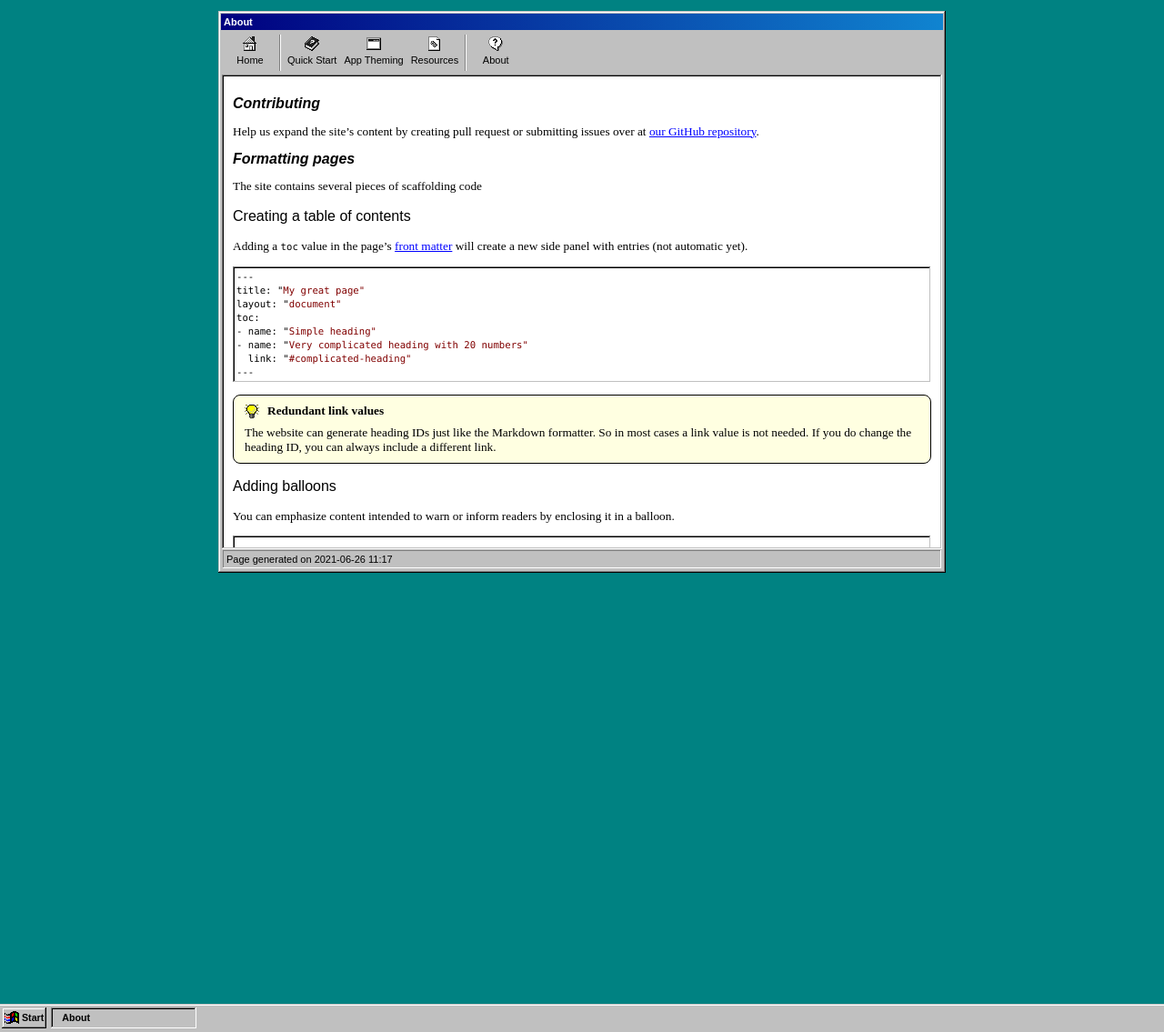
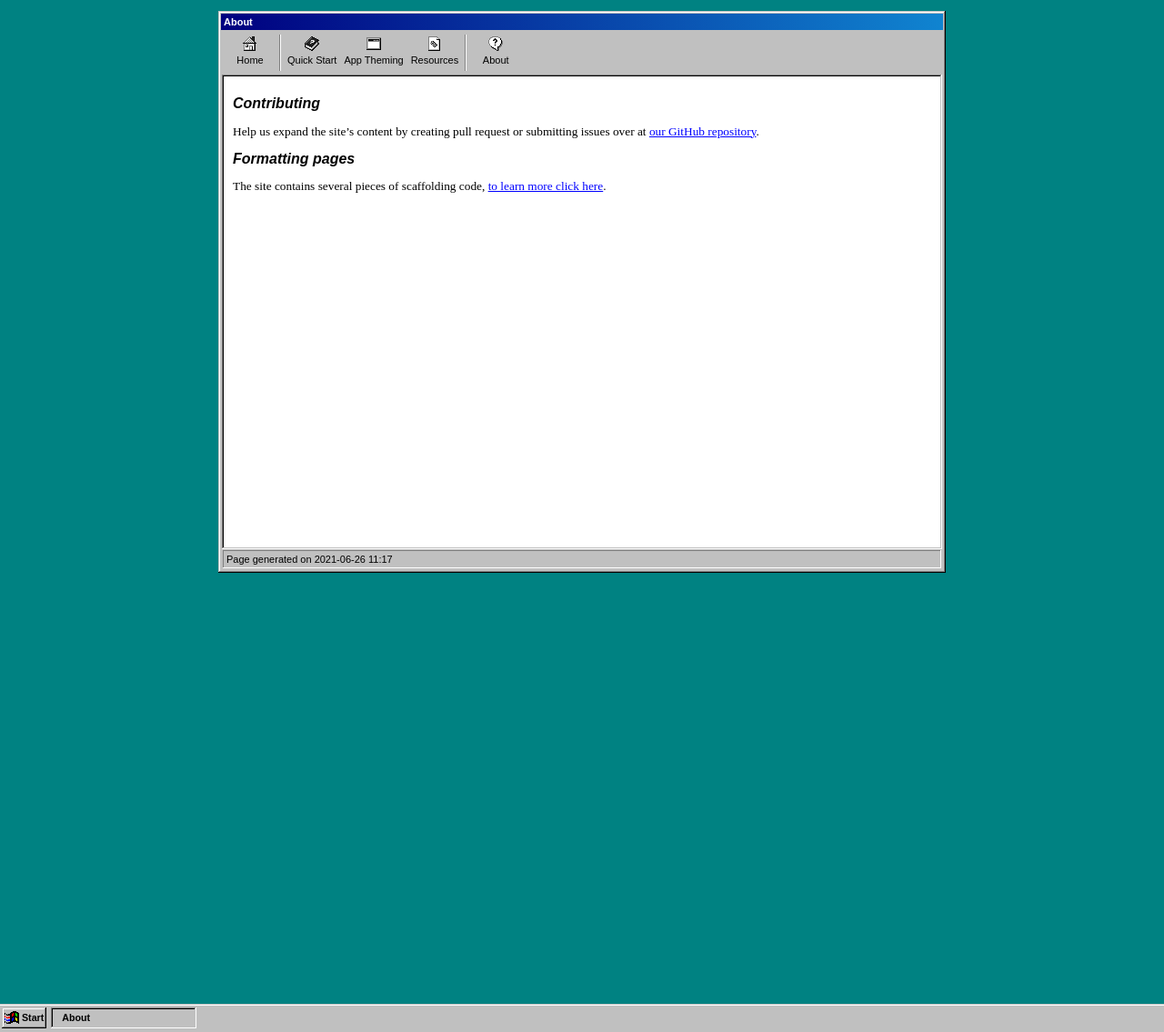
Before and after one commit to WinClassic/winclassic.github.io, a Jekyll site: the page built from about.md, in a window 1280 px wide. Shown: the whole page at 91% size. Built offline with Jekyll 4.4.1, drawn with Linux system fonts in a browser that asks for light colours.

Commit message:
Separate formatting guide from about page

````diff
--- a/about.md
+++ b/about.md
@@ -12,40 +12,4 @@ Help us expand the site's content by creating pull request or submitting issues
 
 ## Formatting pages
 
-The site contains several pieces of scaffolding code
-
-### Creating a table of contents
-
-Adding a `toc` value in the page's [front matter](https://jekyllrb.com/docs/front-matter/) will create a new side panel with entries (not automatic yet).
-
-```yaml
----
-title: "My great page"
-layout: "document"
-toc:
-- name: "Simple heading"
-- name: "Very complicated heading with 20 numbers"
-  link: "#complicated-heading"
----
-```
-
-{% include balloon.html title="Redundant link values" description="The website can generate heading IDs just like the Markdown formatter. So in most cases a link value is not needed. If you do change the heading ID, you can always include a different link." icon="bulb_16.png" %}
-
-### Adding balloons
-
-You can emphasize content intended to warn or inform readers by enclosing it in a balloon.
-
-```html
-{% raw %}
-<!-- Small version -->
-{% include balloon.html title="Imporant title" description="Small descrption." icon="bulb_16.png" %}
-
-<!-- Large version -->
-{% capture my_balloon_content %}
-Here I can write lots of text without being squished in <b>one</b> line!
-{% endcapture %}
-{% include balloon.html title="Imporant title" description=my_balloon_content %}
-{% endraw %}
-```
-
-{% include balloon.html title="Redundant icon names" description="You can omit the icon parameter from the include block if you just want it to be a warning icon. Otherwise you can specify a filename from the /assets/img/ directory." icon="bulb_16.png" %}
+The site contains several pieces of scaffolding code, [to learn more click here](/formatting).
````
Also changed, not shown: formatting.md (added, +42 -0 lines).
